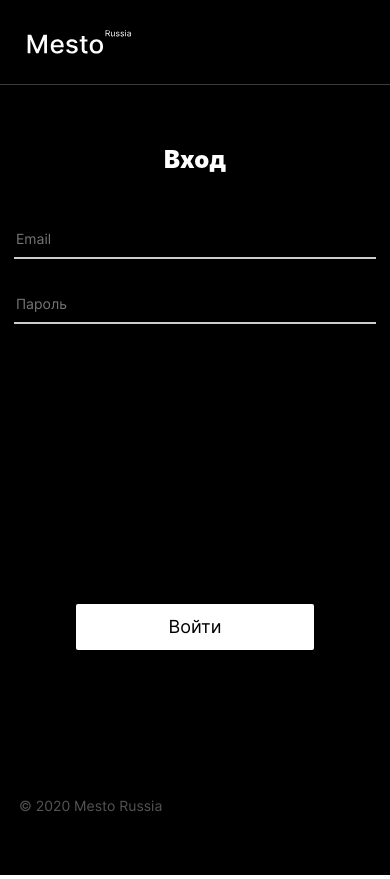
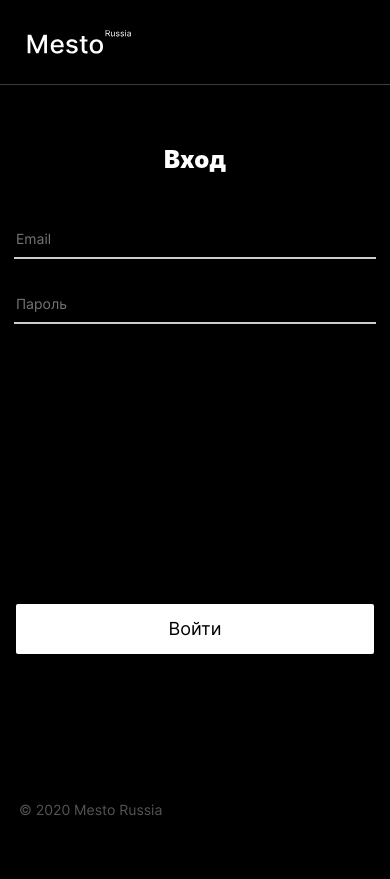
Before and after one commit to romanlesnoy/react-mesto-auth, a React (Create React App) app: page /sign-in in a window 390 px wide. Built offline with nearby package versions, Linux system fonts and the light colour scheme; no server answers; a web font is replaced by a local one.

Commit message:
fix media request style

```diff
--- a/src/blocks/form/__input/form__input.css
+++ b/src/blocks/form/__input/form__input.css
@@ -18,7 +18,7 @@
 @media screen and (max-width: 320px) {
     .form__input {
         width: 260px;
-        font-size: 20px;
-        line-height: 24px;
+        font-size: 14px;
+        line-height: 17px;
     }
 }
--- a/src/blocks/form/__submit/form__submit.css
+++ b/src/blocks/form/__submit/form__submit.css
@@ -19,9 +19,10 @@
     transition: .2s, ease-in-out, linear;
 }
 
-@media screen and (max-width: 768px) {
+@media screen and (max-width: 370px) {
     .form__submit  {
-        max-width: 238px;
+        margin-top: 150px;
+        max-width: 260px;
         height: 46px;
     }
 }
--- a/src/blocks/form/form.css
+++ b/src/blocks/form/form.css
@@ -9,10 +9,9 @@
     align-items: center;
 }
 
-@media screen and (max-width: 320px) {
+@media screen and (max-width: 370px) {
     .form {
         max-width: 260px;
-        max-height: 260px;
         width: 100%;
         height: 100%;
     }
```
